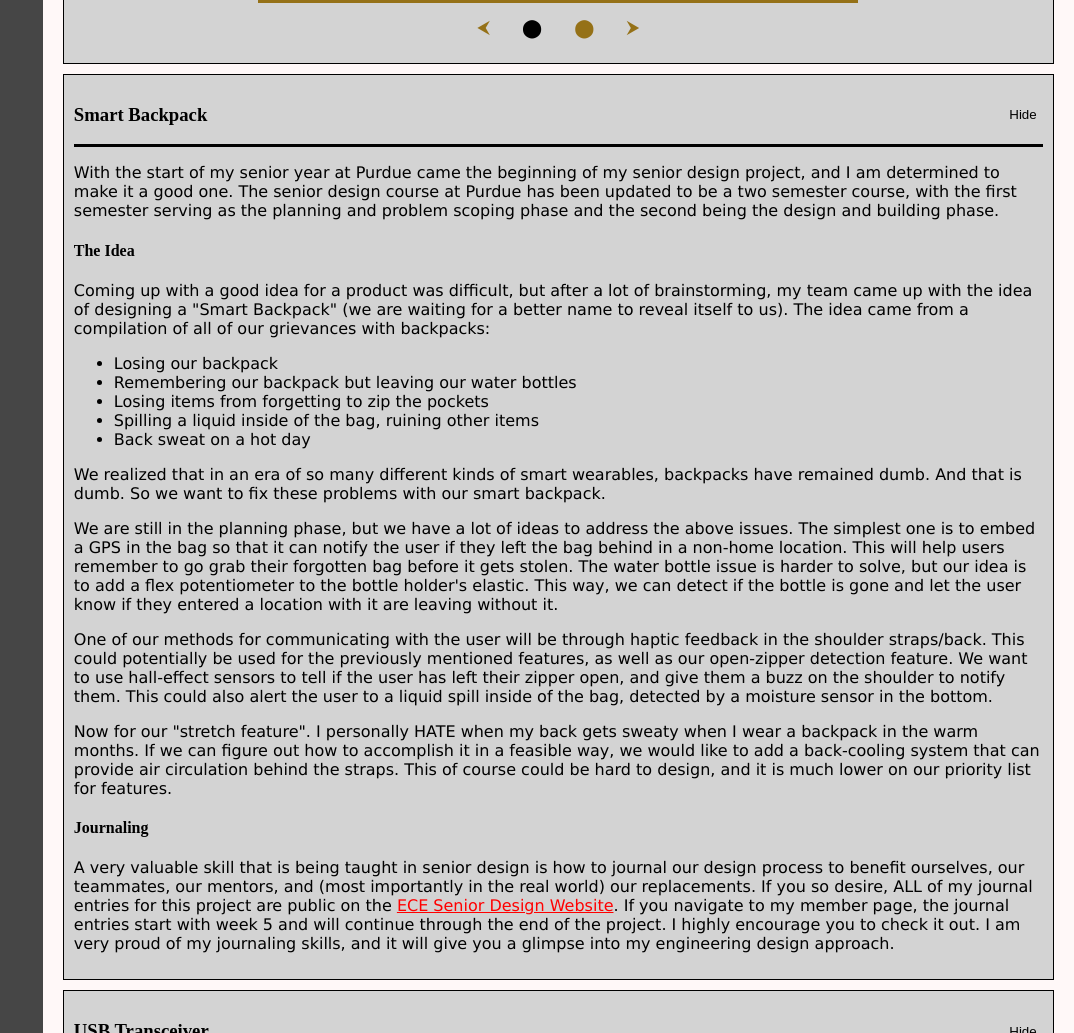
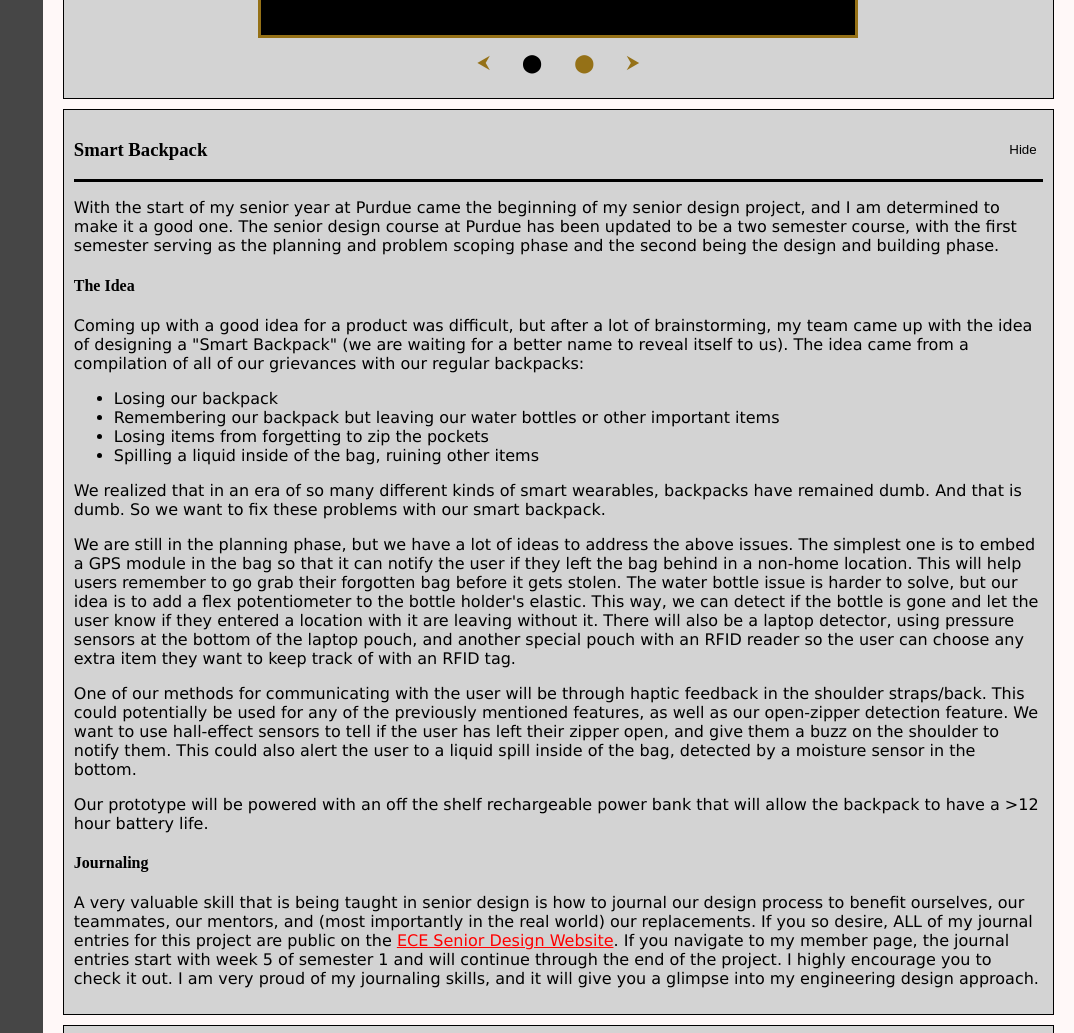
Before and after one commit to grantsylvester/my-web-portfolio, a plain HTML site: page projects.html in a window 1280 px wide. Shown: the part 6712-7745 px from the top of the page, without its empty margins (206-1280 px from the left). Drawn offline with Linux system fonts and the light colour scheme.

Commit message:
update projects

```diff
--- a/projects.html
+++ b/projects.html
@@ -315,9 +315,12 @@
                         will be able to direct the drone as well as display the drone's GPS location, battery life, and other important data that the drone may send
                         back. The controller will have an LCD screen to display this information, and an SD card slot for the user to collect all of the data on
                         where and when photos were taken. It will communicate with the drone using an <a href="https://howtomechatronics.com/tutorials/arduino/arduino-wireless-communication-nrf24l01-tutorial/" target="_blank">nRF24L01 transceiver</a>
-                        module. My team has made great progress on
-                        this project so far, as we are done with our schematic and will start PCB Layout and breadboard prototyping soon. I am super excited to
-                        see where this project goes, and I am having a great time applying my skills to such a cool project.
+                        module. My team made great progress on
+                        this project so far, as we are done with our schematic and will start PCB Layout and breadboard prototyping soon.
+                    </p>
+                    <p>
+                        Unfortunately, the project has been suspended for the rest of the fall semester due to a change in leadership, but I am excited for it to start up
+                        again in the spring so that I can continue to contribute to this amazing project.
                     </p>
                 </div>
             </div>
@@ -372,43 +375,41 @@
                     <p>
                         Coming up with a good idea for a product was difficult, but after a lot of brainstorming, my team came up with the idea
                         of designing a "Smart Backpack" (we are waiting for a better name to reveal itself to us). The idea came from a compilation
-                        of all of our grievances with backpacks:
+                        of all of our grievances with our regular backpacks:
                     </p>
                     <ul>
                         <li>Losing our backpack</li>
-                        <li>Remembering our backpack but leaving our water bottles</li>
+                        <li>Remembering our backpack but leaving our water bottles or other important items</li>
                         <li>Losing items from forgetting to zip the pockets</li>
                         <li>Spilling a liquid inside of the bag, ruining other items</li>
-                        <li>Back sweat on a hot day</li>
                     </ul>
                     <p>
                         We realized that in an era of so many different kinds of smart wearables, backpacks have remained dumb. And that is dumb. So
                         we want to fix these problems with our smart backpack.
                     </p>
                     <p>
-                        We are still in the planning phase, but we have a lot of ideas to address the above issues. The simplest one is to embed a GPS in
+                        We are still in the planning phase, but we have a lot of ideas to address the above issues. The simplest one is to embed a GPS module in
                         the bag so that it can notify the user if they left the bag behind in a non-home location. This will help users remember to go grab
                         their forgotten bag before it gets stolen. The water bottle issue is harder to solve, but our idea is to add a flex potentiometer to
                         the bottle holder's elastic. This way, we can detect if the bottle is gone and let the user know if they entered a location with it
-                        are leaving without it.
+                        are leaving without it. There will also be a laptop detector, using pressure sensors at the bottom of the laptop pouch, and another
+                        special pouch with an RFID reader so the user can choose any extra item they want to keep track of with an RFID tag.
                     </p>
                     <p>
                         One of our methods for communicating with the user will be through haptic feedback in the shoulder straps/back. This could potentially
-                        be used for the previously mentioned features, as well as our open-zipper detection feature. We want to use hall-effect sensors to tell
+                        be used for any of the previously mentioned features, as well as our open-zipper detection feature. We want to use hall-effect sensors to tell
                         if the user has left their zipper open, and give them a buzz on the shoulder to notify them. This could also alert the user to a liquid
                         spill inside of the bag, detected by a moisture sensor in the bottom.
                     </p>
                     <p>
-                        Now for our "stretch feature". I personally HATE when my back gets sweaty when I wear a backpack in the warm months. If we can figure out
-                        how to accomplish it in a feasible way, we would like to add a back-cooling system that can provide air circulation behind the straps.
-                        This of course could be hard to design, and it is much lower on our priority list for features.
+                        Our prototype will be powered with an off the shelf rechargeable power bank that will allow the backpack to have a >12 hour battery life.
                     </p>
                     <h4>Journaling</h4>
                     <p>
                         A very valuable skill that is being taught in senior design is how to journal our design process to benefit ourselves, our teammates, our
                         mentors, and (most importantly in the real world) our replacements. If you so desire, ALL of my journal entries for this project are public on the
                         <a href="https://eceseniordesign.com/teams/10?semester=Fall2025" target="_blank">ECE Senior Design Website</a>. If you navigate to my member page,
-                        the journal entries start with week 5 and will continue through the end of the project. I highly encourage you to check it out. I am very proud
+                        the journal entries start with week 5 of semester 1 and will continue through the end of the project. I highly encourage you to check it out. I am very proud
                         of my journaling skills, and it will give you a glimpse into my engineering design approach.
                     </p>
                 </div>
```
